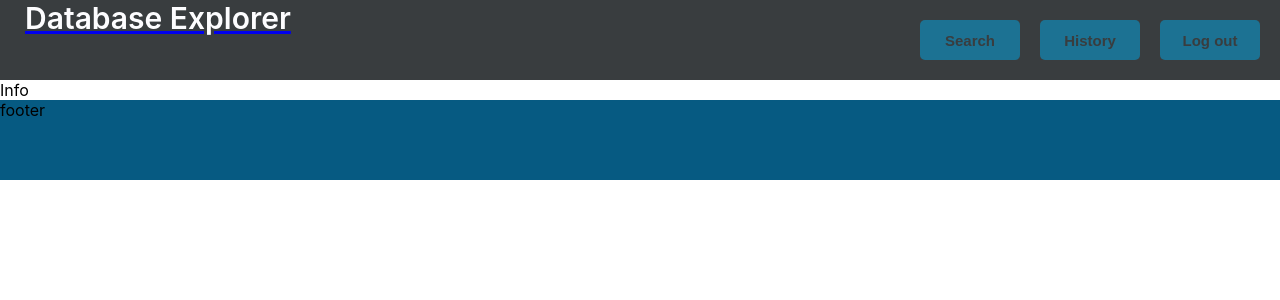
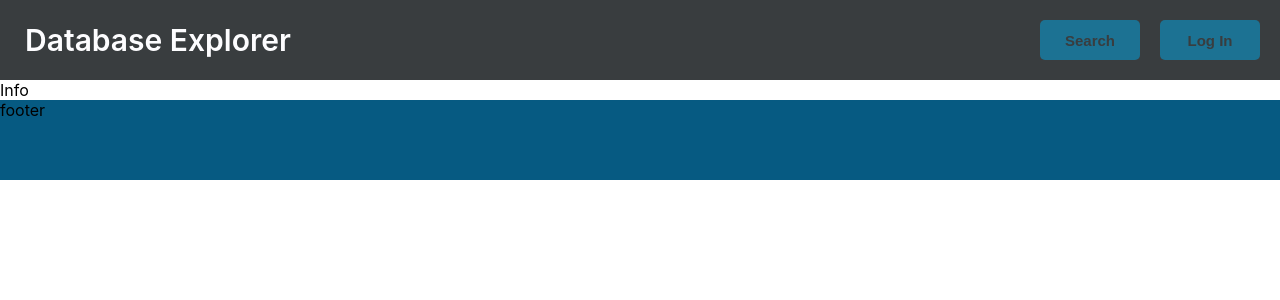
Before and after one commit to williamcd/ResumeProject, a React (Create React App) app in the folder client/: page / in a window 1280 px wide. Shown: the top 300 px of the page. Built offline with nearby package versions, Linux system fonts and the light colour scheme.

Commit message:
added logout toggle

```diff
--- a/client/src/App.js
+++ b/client/src/App.js
@@ -15,14 +15,13 @@ function App() {
   return (
     <div>
       <Router>
-        <Nav />
+        <Nav/>
         <div>
           <Switch>
             <Route exact path="/" component={Info} />
             <Route exact path="/search" component={Search} />
             <Route exact path="/history" component={History} />
             <Route exact path="/login" component={Login} />
-            <Route exact path="/logout" component={LogoutConfirm} />
           </Switch>
         </div>
         <Footer />
--- a/client/src/components/LogoutConfirm.js
+++ b/client/src/components/LogoutConfirm.js
@@ -5,6 +5,8 @@ class LogoutConfirm extends Component {
         return (
             <div>
                 Are you sure?
+                <button onClick={this.props.confirm}>Logout</button>
+                <button onClick={this.props.cancel}>Cancel</button>
             </div>
         );
     }
--- a/client/src/components/Nav.js
+++ b/client/src/components/Nav.js
@@ -1,24 +1,34 @@
 import React, { Component } from 'react';
 import styled from 'styled-components';
 import { Link } from "react-router-dom";
+import LogoutConfirm from './LogoutConfirm';
 
 class Nav extends Component {
     state = {
         user: false,
+        logoutRequest: false,
     }
-    toggleLogIn = () => {
+    login = () => {
+        this.setState({ user: true })
+    }
+    logOut = () => {
         this.setState({ user: !this.state.user })
+        this.setState({ logoutRequest: false })
         console.log(this.state.user)
+    }
+    toggleLogout = () => {
+        this.setState ({ logoutRequest: !this.state.logoutRequest })
+        console.log(this.state.logoutRequest)
     }
     render() {
         return (
             <Main>
-                <Link to="/"><Title>Database Explorer</Title></Link>
+                <Title>Database Explorer</Title>
                 <ButtonBar>
                     <Link to="/search"><Button1>Search</Button1></Link>
-                    {/* {this.state.showForm ? <NewUser toggleForm={this.toggleForm} /> : null} */}
-                    {this.state.user ? null : <Link to="/history"><Button1>History</Button1></Link>}
-                    <Link to="/logout"><Button1 onClick={this.toggleLogIn}>Log out</Button1></Link>
+                    {this.state.user ? <Link to="/history"><Button1>History</Button1></Link> : null}
+                    {this.state.user ? <Button1 onClick={this.toggleLogout}>Log Out</Button1> : <Button1 onClick={this.login}>Log In</Button1>}
+                    {this.state.logoutRequest ? <LogoutConfirm confirm={this.logOut} cancel={this.toggleLogout} /> : null}
                 </ButtonBar>
             </Main>
         );
```
